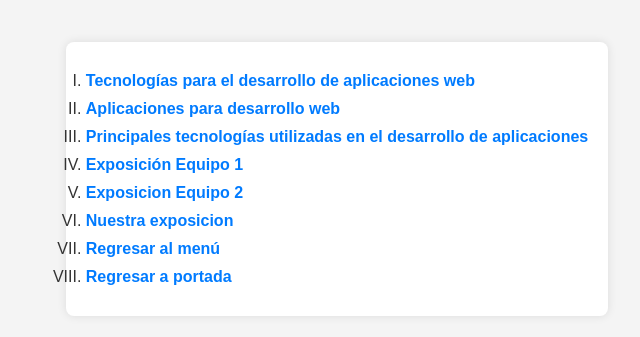
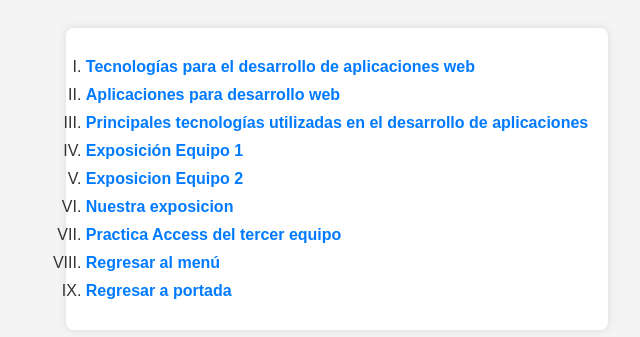
Before and after one commit to tecnologias-cmd/web, a plain HTML site: page segundo parcial.html in a window 1280 px wide. Shown: the part 221-558 px from the top of the page, without its empty margins (303-943 px from the left). Drawn offline with Linux system fonts and the light colour scheme.

Commit message:
Update segundo parcial.html

```diff
--- a/segundo parcial.html
+++ b/segundo parcial.html
@@ -43,6 +43,7 @@
         <li><a href="gerardos.pdf">Exposición Equipo 1</a></li>
         <li><a href="jordis.pdf">Exposicion Equipo 2</a></li>
         <li><a href="pelones.pdf">Nuestra exposicion</a></li>
+        <li><a href="nuestrapractica.pdf">Practica Access del tercer equipo</a></li>
         <li><a href="sas.html">Regresar al menú</a></li>
         <li><a href="index.html">Regresar a portada</a></li>
     </ol>
```
